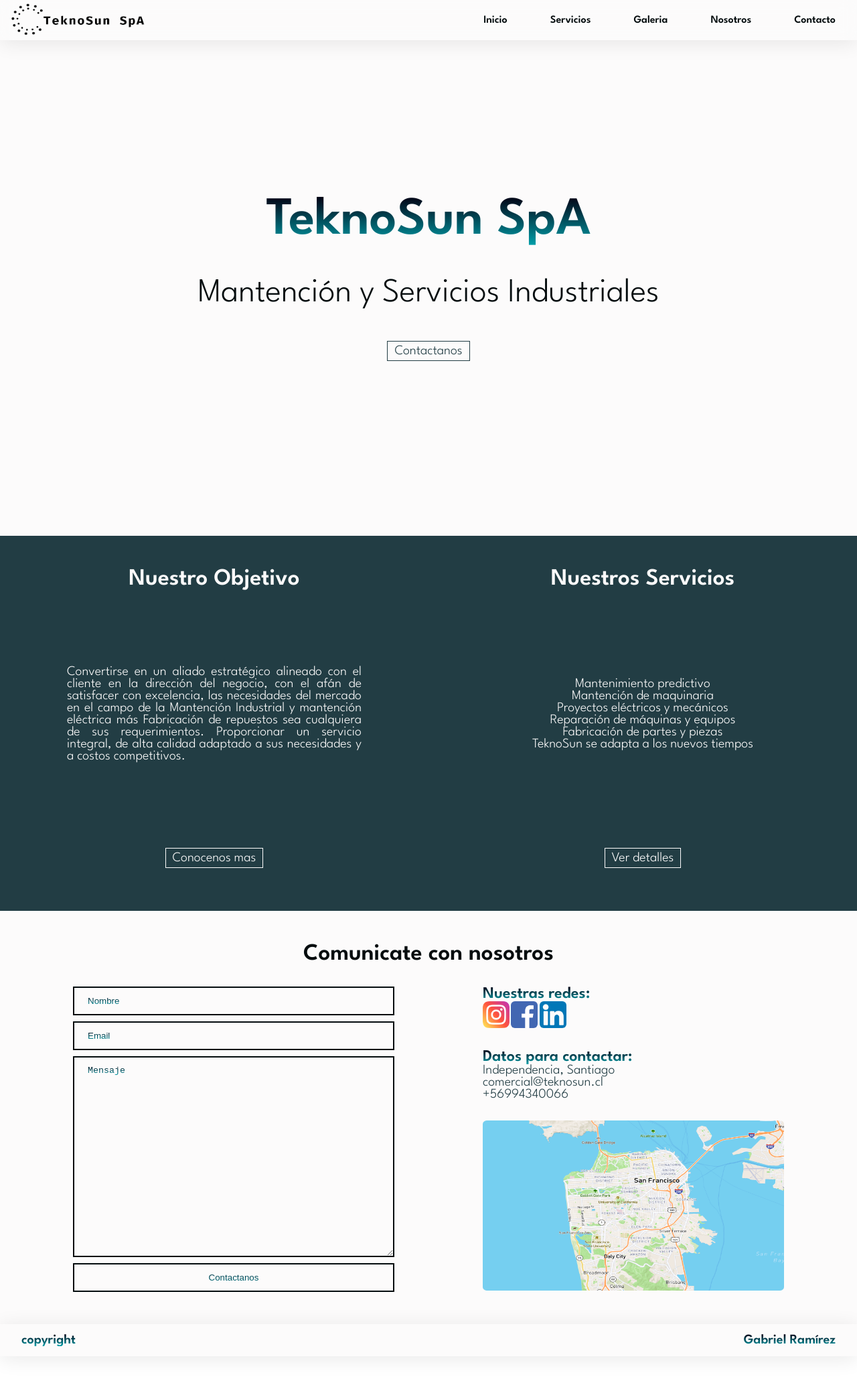
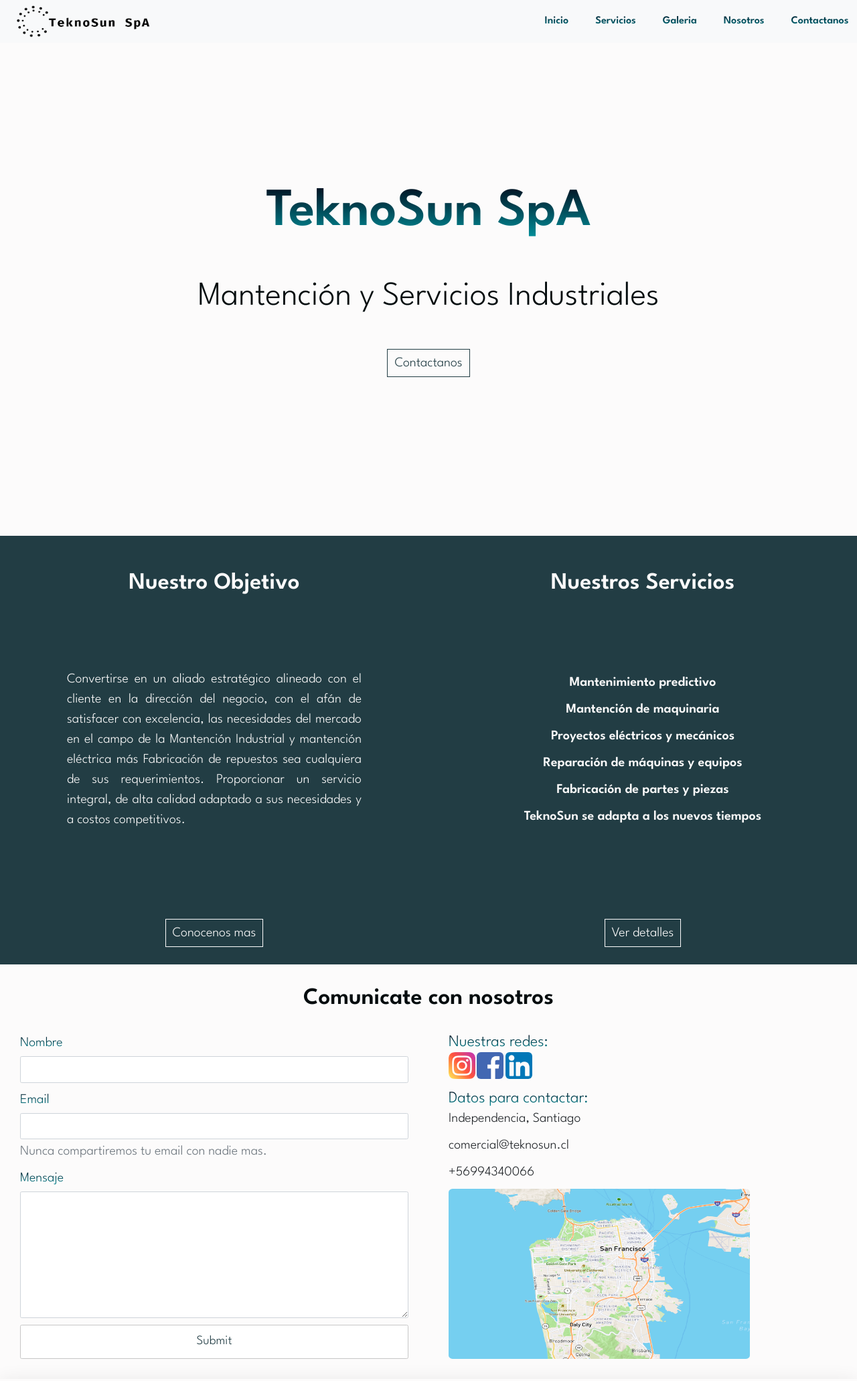
Before and after one commit to GabyDevX/Teknosun_Ramirez, a plain HTML site: page index.html in a window 1280 px wide. Shown: the top 2062 px of the page at 67% size. Before the commit the page ends 2025 px from the top, so only its background shows below. Drawn offline with nearby package versions, Linux system fonts and the light colour scheme.

Commit message:
Adding bootstrap to index.html and modified it from styless.css to match with the original design

```diff
--- a/css/styles.css
+++ b/css/styles.css
@@ -50,7 +50,8 @@
 }
 
 body {
-  background-color: #fff;
+  background-color: var(--primaryColor);
+  font-family: inherit;
 }
 
 h1 {
@@ -65,6 +66,7 @@
   color: var(--secondaryColor);
   font-size: 3.5em;
   margin-bottom: 3.2rem;
+  font-weight: bold;
 }
 
 h3 {
@@ -103,43 +105,32 @@
 }
 
 .nav {
-  justify-content: space-between;
-  align-items: center;
-  padding: 0.5rem 0;
-  position: relative;
   background: var(--primaryColor-opacity);
   backdrop-filter: blur(12px);
   -webkit-backdrop-filter: blur(12px);
   box-shadow: 0 4px 30px rgba(0, 0, 0, 0.089);
-  width: 100%;
 }
 
-.nav__img {
+.nav-logo {
   height: 48px;
   width: 200px;
   margin-left: 1.6rem;
 }
 
-.nav__list {
-  justify-content: flex-end;
-  list-style-type: none;
-}
-
-.nav__item {
+.nav-item {
   font-size: 1.6em;
 }
 
-.nav__item-link {
-  margin: 3.2rem;
-  text-decoration: none;
+.nav-link {
   font-weight: bold;
+  background: linear-gradient(0deg, #00a1ab, #020112);
+  -webkit-background-clip: text;
+  -webkit-text-fill-color: transparent;
   color: var(--secondaryColor);
 }
 
-.nav__item-link:active {
-  background: linear-gradient(0deg, #00a1ab, #020112);
-  -webkit-background-clip: text;
-  -webkit-text-fill-color: transparent;
+.nav-link:active {
+  color: var(--secondaryColor);
 }
 
 .servicios__contenido,
@@ -209,7 +200,7 @@
     'nosotros servicios'
     'contacto contacto'
     'footer footer';
-  grid-template-rows: auto auto 70vh auto 4.8rem;
+  grid-template-rows: auto auto 80vh auto 4.8rem;
   grid-template-columns: 1fr 1fr;
   row-gap: 0px;
 }
@@ -267,9 +258,12 @@
   margin-top: 0;
   justify-content: space-between;
   align-items: center;
+  padding-top: 5rem;
+  padding-bottom: 1rem;
   padding-left: 10rem;
   padding-right: 10rem;
   background-color: var(--tertiaryColor);
+  color: var(--primaryColor);
 }
 
 .index .nosotros .button,
@@ -298,13 +292,13 @@
 }
 
 .index .servicios__item-text {
-  font-weight: semibold;
+  font-weight: bold;
   text-align: center;
 }
 
 /* Inicio__Contacto y Contacto */
 
-.contacto__container {
+/* .contacto__container {
   justify-content: space-around;
   text-align: left;
   gap: 10px;
@@ -331,15 +325,34 @@
 .contacto__image {
   height: 254px;
   width: 450px;
-}
+}*/
 
 .contacto__icon {
   width: 40px;
   height: auto;
   border-radius: 6px;
 }
+.form-label,
+.form-text,
+.form-control {
+  font-size: 2em;
+}
 
-.contacto__input,
+.form-label {
+  background: linear-gradient(0deg, #00a1ab, #020112);
+  -webkit-background-clip: text;
+  -webkit-text-fill-color: transparent;
+}
+
+.form-button {
+  width: 10;
+  background: #fff;
+  color: var(--tertiaryColor);
+  border: 0.1px solid rgb(199, 199, 199) !important;
+  font-size: 1.9em;
+}
+
+/*.contacto__input,
 .contacto__textarea,
 .contacto__button {
   width: 48rem;
@@ -376,7 +389,7 @@
 
 .contacto__button:hover {
   box-shadow: 0 4px 30px rgba(56, 42, 42, 0.4);
-}
+} */
 
 /* Servicios */
 
--- a/index.html
+++ b/index.html
@@ -6,6 +6,11 @@
     <meta name="viewport" content="width=device-width, initial-scale=1.0" />
     <link rel="icon" href="images/logoIcon.png" />
     <title>TeknoSun SpA</title>
+    <link
+    href="https://cdn.jsdelivr.net/npm/bootstrap@5.1.3/dist/css/bootstrap.min.css"
+    rel="stylesheet"
+    integrity="sha384-1BmE4kWBq78iYhFldvKuhfTAU6auU8tT94WrHftjDbrCEXSU1oBoqyl2QvZ6jIW3"
+    crossorigin="anonymous" /
     <link rel="preconnect" href="https://fonts.googleapis.com" />
     <link rel="preconnect" href="https://fonts.gstatic.com" crossorigin />
     <link rel="stylesheet" href="css/styles.css" />
@@ -13,105 +18,179 @@
   <body>
     <div class="index grid-container">
       <!-- inicio header -->
-      <header class="header">
+      <header class="header container-fluid col-12">
         <!-- inicio nav -->
-        <nav class="nav flex-row">
-          <a class="nav__img-link" href="index.html">
+
+        <nav class="navbar navbar-expand-md bg-light navbar-light fixed-top">
+          <div class="container-fluid">
+            <a class="navbar-brand" href="index.html">
               <img
-              class="nav__img"
+                class="nav-logo"
                 src="images/logo_transparentDark.png"
-              alt="logo"
+                alt=""
               />
             </a>
-          <ul class="nav__list flex-row">
-            <li class="nav__item">
-              <a class="nav__item-link" href="index.html">Inicio</a>
+            <button
+              class="navbar-toggler"
+              type="button"
+              data-bs-toggle="collapse"
+              data-bs-target="#collapsibleNavbar"
+            >
+              <span class="navbar-toggler-icon"></span>
+            </button>
+            <div class="collapse navbar-collapse" id="collapsibleNavbar">
+              <ul class="navbar-nav ms-auto mb-2 mb-lg-0 gap-5">
+                <li class="nav-item">
+                  <a class="nav-link" href="index.html">Inicio</a>
                 </li>
-            <li class="nav__item">
-              <a class="nav__item-link" href="servicios.html">
-                Servicios
-              </a>
+                <li class="nav-item">
+                  <a class="nav-link" href="servicios.html">Servicios</a>
                 </li>
-            <li class="nav__item">
-              <a class="nav__item-link" href="galeria.html">Galeria</a>
+                <li class="nav-item">
+                  <a class="nav-link" href="galeria.html">Galeria</a>
                 </li>
-            <li class="nav__item">
-              <a class="nav__item-link" href="nosotros.html">Nosotros</a>
+                <li class="nav-item">
+                  <a class="nav-link" href="nosotros.html">Nosotros</a>
                 </li>
-            <li class="nav__item">
-              <a class="nav__item-link" href="contacto.html">Contacto</a>
+                <li class="nav-item">
+                  <a class="nav-link" href="contacto.html">Contactanos</a>
                 </li>
               </ul>
+            </div>
+          </div>
         </nav>
         <!-- fin nav -->
       </header>
+
       <!-- fin header -->
       <!-- inicio sección inicio -->
-        <section class="inicio container flex-column">
-          <img class="inicio__img" src="images/logo_transparentNewColors.png" alt="logoHero">
+      <section class="inicio container-fluid flex-column">
+        <img
+          class="inicio__img"
+          src="images/logo_transparentNewColors.png"
+          alt="logoHero"
+        />
         <h1 class="inicio__title gradient">TeknoSun SpA</h1>
         <h2 class="inicio__subtitle">Mantención y Servicios Industriales</h2>
         <a class="button" href="contacto.html">Contactanos</a>
       </section>
       <!-- fin sección inicio -->
       <!-- inicio sección nosotros  -->
-        <section class="nosotros container flex-column">
-          <h2 class="nosotros__subtitle ">Nuestro Objetivo</h2>
+      <section class="nosotros container-fluid flex-column">
+        <h2 class="nosotros__subtitle">Nuestro Objetivo</h2>
         <p class="nosotros__text">
           Convertirse en un aliado estratégico alineado con el cliente en la
           dirección del negocio, con el afán de satisfacer con excelencia, las
           necesidades del mercado en el campo de la Mantención Industrial y
-            mantención eléctrica más Fabricación de repuestos sea cualquiera de sus
-            requerimientos. Proporcionar un servicio integral, de alta calidad
+          mantención eléctrica más Fabricación de repuestos sea cualquiera de
+          sus requerimientos. Proporcionar un servicio integral, de alta calidad
           adaptado a sus necesidades y a costos competitivos.
         </p>
         <a class="button" href="contacto.html">Conocenos mas</a>
       </section>
       <!-- fin sección nosotros  -->
       <!-- inicio sección servicios -->
-        <section class="servicios container flex-column">
-            <h2 class="servicios__subtitle ">Nuestros Servicios</h2>
+      <section class="servicios container-fluid flex-column">
+        <h2 class="servicios__subtitle">Nuestros Servicios</h2>
         <div class="servicios__items flex-column">
           <p class="servicios__item-text">Mantenimiento predictivo</p>
           <p class="servicios__item-text">Mantención de maquinaria</p>
           <p class="servicios__item-text">Proyectos eléctricos y mecánicos</p>
           <p class="servicios__item-text">Reparación de máquinas y equipos</p>
           <p class="servicios__item-text">Fabricación de partes y piezas</p>
-              <p class="servicios__item-text">TeknoSun se adapta a los nuevos tiempos</p>
+          <p class="servicios__item-text">
+            TeknoSun se adapta a los nuevos tiempos
+          </p>
         </div>
         <a class="button" href="servicios.html">Ver detalles</a>
       </section>
       <!-- fin sección servicios -->
       <!-- inicio sección contacto -->
-        <section class="contacto container">
-          <h2 class="contacto__subtitle">Comunicate con nosotros</h2>
-          <div class="contacto__container flex-row">
-            <form class="contacto__form flex-column" action="post">
-              <input class="contacto__input" type="text" placeholder="Nombre" name="Nombre" />
-              <br />
-              <input class="contacto__input" type="email" placeholder="Email" name="Email"/>
-              <br />
-              <textarea class="contacto__textarea" type="text" placeholder="Mensaje" value="Mensaje" name="Mensaje"/></textarea>
-              <br />
-              <input class="contacto__button" type="submit" value="Contactanos" />
-            </form>
-            <article class="contacto__article flex-column">
-              <div class="contacto__redes">
-                <h3 class="contacto__h3 gradient">Nuestras redes:</h3>
-                <div class="contacto__links">
-                <a class="contacto__link" href="https://www.instagram.com/teknosun_spa/"><img class="contacto__icon" src="images/instagram.png" alt="instagram icon" /></a>
-                <a class="contacto__link" href="https://www.facebook.com/teknosun.teknosun"><img class="contacto__icon" src="images/facebook.png" alt="instagram icon" /></a>
-                <a class="contacto__link" href="https://www.linkedin.com"><img class="contacto__icon" src="images/linkedin.png" alt="instagram icon" /></a>
+      <section class="contacto container-fluid">
+        <h2 class="contacto__subtitle text-center mb-5 mt-5">
+          Comunicate con nosotros
+        </h2>
+        <div class="contacto__container d-flex justify-content-end row mh-90">
+          <form class="col-xs-12 col-lg-6 p-5 pt-0 text-start">
+            <div class="mb-3">
+              <label for="name" class="form-label">Nombre</label>
+              <input type="text" class="form-control" id="name" />
+            </div>
+            <div class="mb-3">
+              <label for="email" class="form-label">Email</label>
+              <input
+                type="email"
+                class="form-control"
+                id="email"
+                aria-describedby="emailHelp"
+              />
+              <div id="emailHelp" class="form-text">
+                Nunca compartiremos tu email con nadie mas.
               </div>
             </div>
+            <div class="mb-3">
+              <label for="mensaje" class="form-label">
+                Mensaje
+              </label>
+              <textarea class="form-control" id="mensaje" rows="6"></textarea>
+            </div>
+            <button type="submit" class="form-button btn btn-primary w-100 p-3">
+              Submit
+            </button>
+          </form>
+
+          <article
+            class="contacto__article col-xs-12 col-lg-6 p-5 pt-0 text-start"
+          >
+            <div class="contacto__redes">
+              <h3 class="contacto__h4 gradient mb-0">Nuestras redes:</h3>
+              <div class="contacto__links">
+                <a
+                  class="contacto__link text-decoration-none"
+                  href="https://www.instagram.com/teknosun_spa/"
+                >
+                  <img
+                    class="contacto__icon"
+                    src="images/instagram.png"
+                    alt="instagram icon"
+                  />
+                </a>
+                <a
+                  class="contacto__link text-decoration-none"
+                  href="https://www.facebook.com/teknosun.teknosun"
+                >
+                  <img
+                    class="contacto__icon"
+                    src="images/facebook.png"
+                    alt="instagram icon"
+                  />
+                </a>
+                <a
+                  class="contacto__link text-decoration-none"
+                  href="https://www.linkedin.com"
+                >
+                  <img
+                    class="contacto__icon"
+                    src="images/linkedin.png"
+                    alt="instagram icon"
+                  />
+                </a>
+              </div>
+            </div>
+            <br />
             <div class="contacto__datos">
-                <h3 class="contacto__h3 gradient">Datos para contactar:</h3>
-                <p class="contacto__text" >Independencia, Santiago</p>
-                <p class="contacto__text" >comercial@teknosun.cl</p>
-                <p class="contacto__text" >+56994340066</p>
+              <h3 class="contacto__h4 gradient mb-0">Datos para contactar:</h3>
+              <p class="contacto__text">Independencia, Santiago</p>
+              <p class="contacto__text">comercial@teknosun.cl</p>
+              <p class="contacto__text">+56994340066</p>
             </div>
-              <picture>
-                <img class="contacto__image" src="images/Map.png" alt="">
+            <picture class="d-none d-sm-block">
+              <img
+                class="contacto__image"
+                src="images/Map.png"
+                alt=""
+                style="height: 254px; width: 450px;"
+              />
             </picture>
           </article>
         </div>
@@ -119,10 +198,15 @@
       <!-- fin sección contacto -->
       <!-- inicio footer -->
       <footer class="footer flex-row">
-        <p class="footer__text gradient" >copyright</p>
-        <p class="footer__text gradient">Gabriel Ramírez</p>
+        <p class="footer__text gradient m-0">copyright</p>
+        <p class="footer__text gradient m-0">Gabriel Ramírez</p>
       </footer>
       <!-- fin footer  -->
     </div>
+    <script
+      src="https://cdn.jsdelivr.net/npm/bootstrap@5.1.3/dist/js/bootstrap.bundle.min.js"
+      integrity="sha384-ka7Sk0Gln4gmtz2MlQnikT1wXgYsOg+OMhuP+IlRH9sENBO0LRn5q+8nbTov4+1p"
+      crossorigin="anonymous"
+    ></script>
   </body>
 </html>
```
Lines whose indentation alone changed are shown as unchanged.
